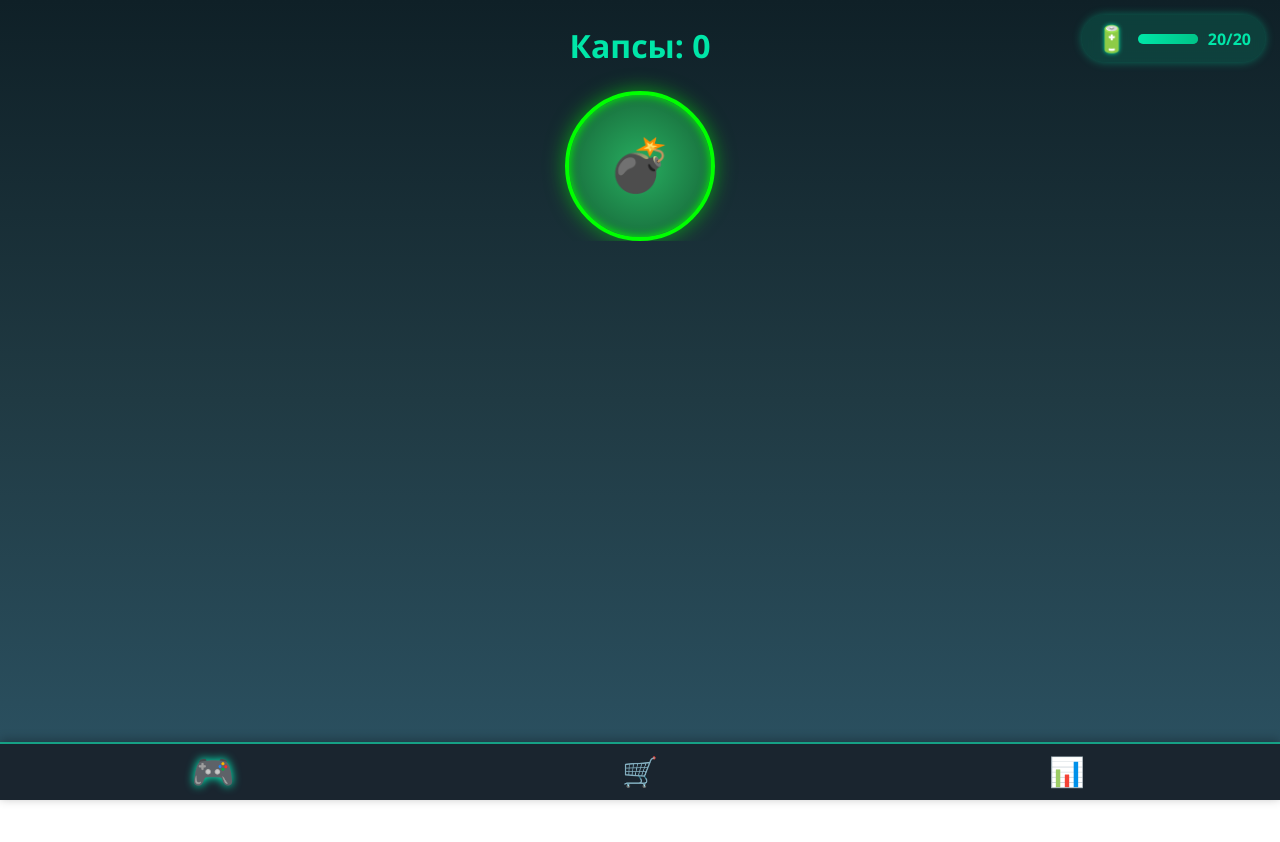
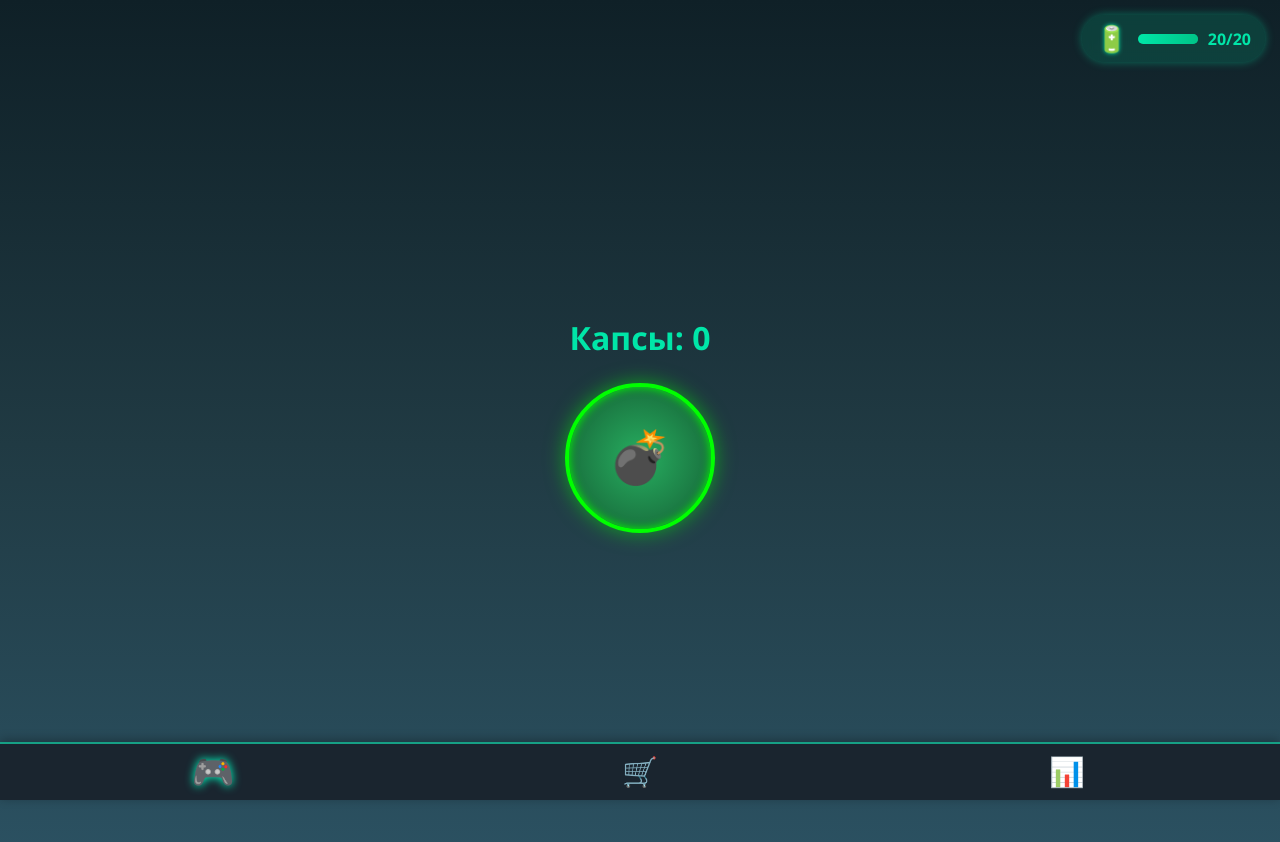
Before and after one commit to crymory/bunker-clickers, a React (Create React App) app: page / in a window 1280 px wide. Shown: the top 842 px of the page. Before the commit the page ends 800 px from the top, so only its background shows below. Built offline with nearby package versions, Linux system fonts and the light colour scheme.

Commit message:
Update App.css

```diff
--- a/src/App.css
+++ b/src/App.css
@@ -16,6 +16,10 @@ body {
   padding: 1.5rem 1rem 4rem;
   text-align: center;
   position: relative;
+
+  display: flex;
+  flex-direction: column;
+  height: 100vh; /* на весь экран */
 }
 
 /* Центр игрового экрана */
@@ -23,12 +27,11 @@ body {
   flex: 1;
   display: flex;
   flex-direction: column;
-  align-items: center;  /* Центрируем по горизонтали */
-  justify-content: center; /* Центрируем по вертикали */
+  align-items: center;   /* по горизонтали */
+  justify-content: center; /* по вертикали */
   position: relative;
   overflow: hidden;
-
-  height: 100%; /* Занять всю высоту родителя */
+  height: 100%;  /* чтобы занять всё доступное пространство */
 }
 
 /* Счётчик */
```
